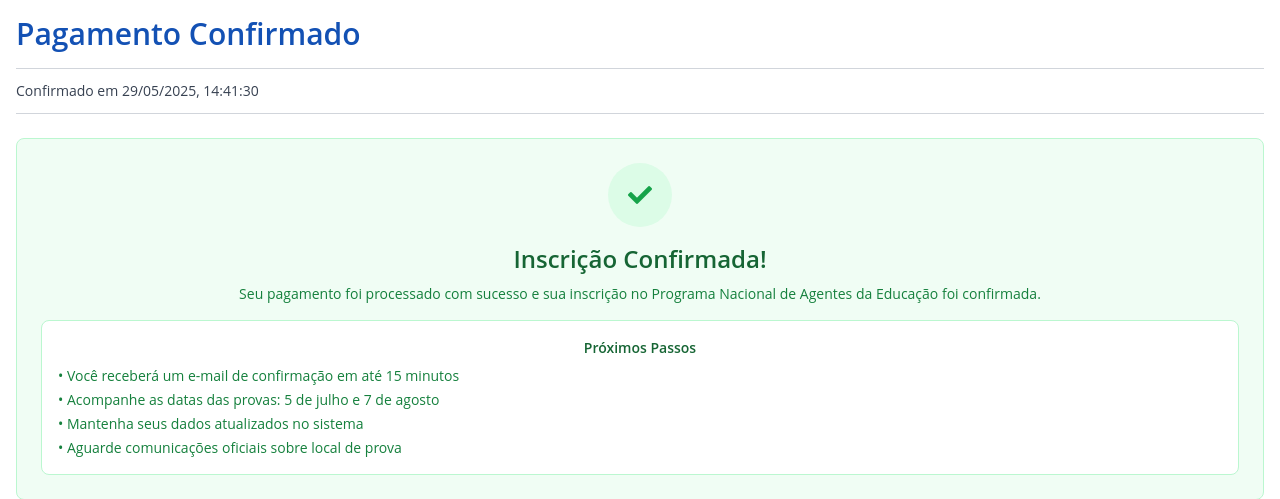
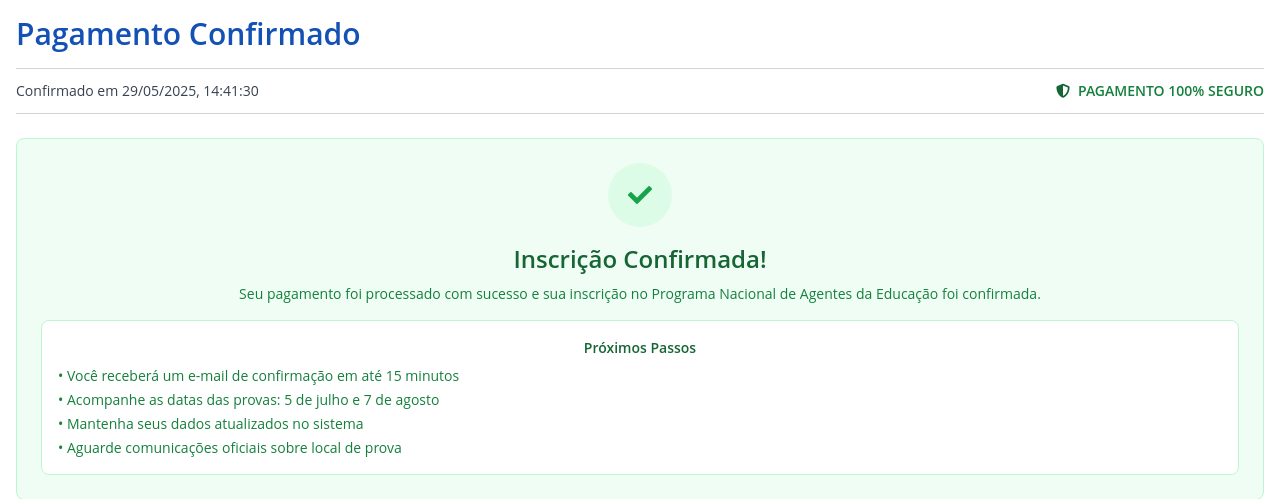
Before and after one commit to NuxeTor/GovAGTE04, a Flask app: page /pagamento-confirmado in a window 1280 px wide. Shown: the part 150-649 px from the top of the page. Run offline with Flask 3, Linux system fonts and the light colour scheme; some libraries are stand-ins or nearby versions; some web fonts are replaced.

Commit message:
Assure users that their payment is completely safe and protected
Adds a "PAGAMENTO 100% SEGURO" badge to templates/pagamento_confirmado.html.

Replit-Commit-Author: Agent
Replit-Commit-Session-Id: f44380ed-1a63-4824-9c3f-c471505cfcfe
Replit-Commit-Screenshot-Url: https://storage.googleapis.com/screenshot-production-us-central1/7c76807b-2b7b-4aba-8b85-021e6568ea74/1ba4c1f6-37bc-4b08-abbd-400853958922.jpg

```diff
--- a/templates/pagamento_confirmado.html
+++ b/templates/pagamento_confirmado.html
@@ -7,8 +7,12 @@
     <h1 class="text-3xl font-semibold mb-4" style="color: #1351B4;">Pagamento Confirmado</h1>
 
     <div class="border-t border-b border-gray-300 py-3 mb-6">
-        <div class="text-gray-700 text-sm">
+        <div class="text-gray-700 text-sm flex justify-between items-center">
             <p>Confirmado em <span id="data-confirmacao"></span></p>
+            <div class="flex items-center text-green-700 font-semibold">
+                <i class="fas fa-shield-alt mr-2" style="color: #166534;"></i>
+                <span>PAGAMENTO 100% SEGURO</span>
+            </div>
         </div>
     </div>
 
```
